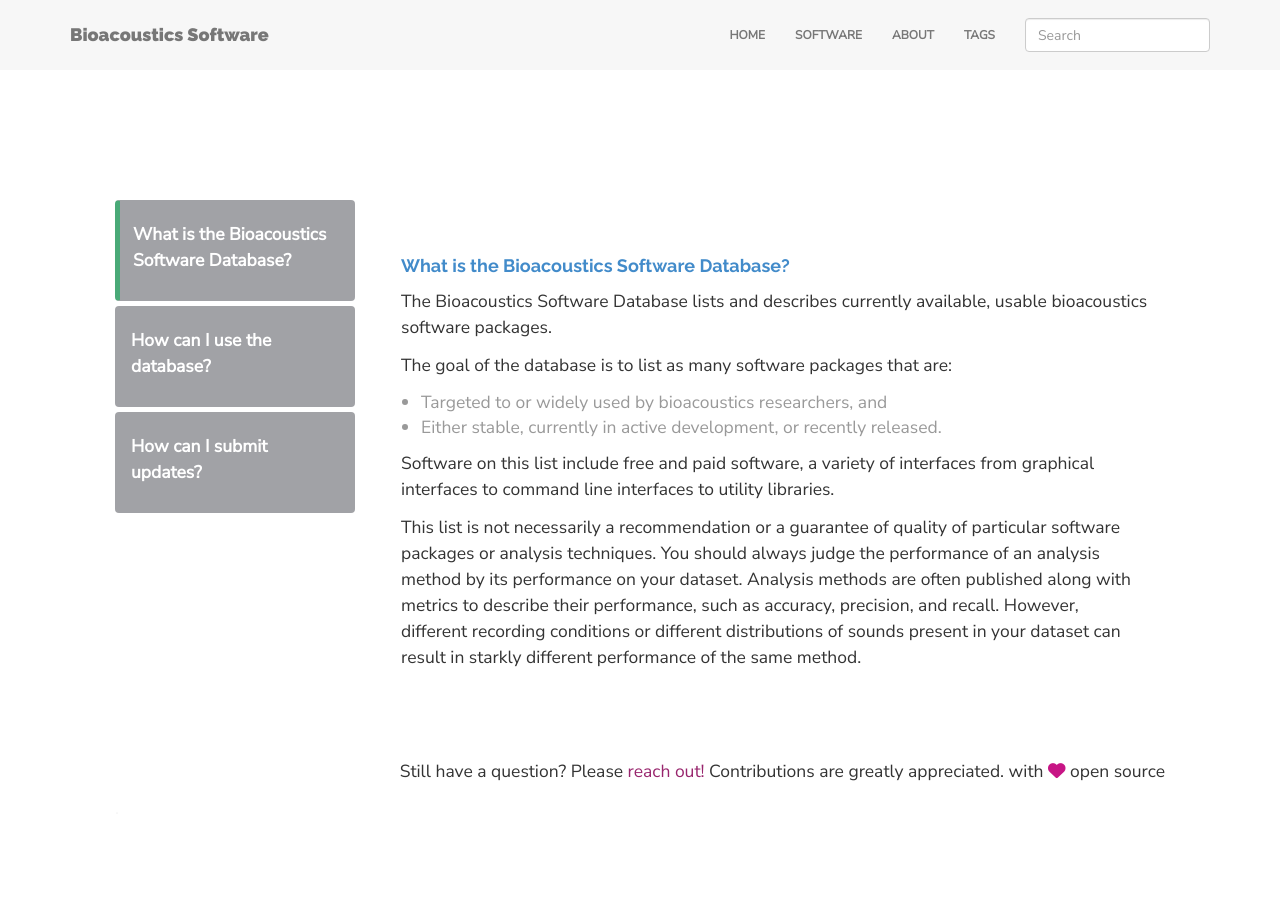
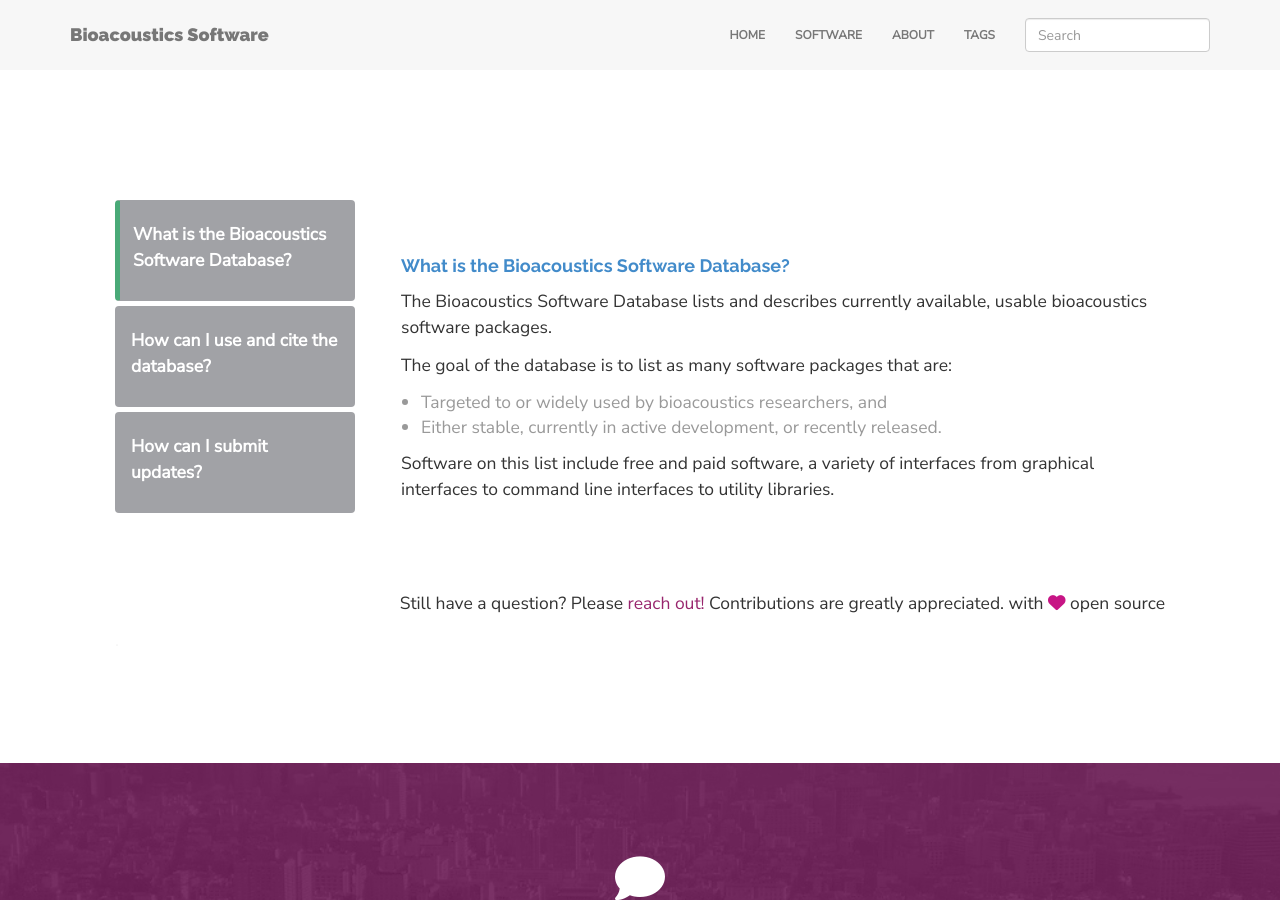
Before and after one commit to rhine3/bioacoustics-software, a Jekyll site: the page built from docs/pages/about.html, in a window 1280 px wide and 900 px high. Built offline with Jekyll 4.4.1, drawn with Linux system fonts in a browser that asks for light colours; nearby versions of some CDN libraries.

Commit message:
Minor wording changes
Rearrange & shorten descriptions

```diff
--- a/docs/pages/about.html
+++ b/docs/pages/about.html
@@ -157,7 +157,7 @@
         <li class="panel panel-filled question">
           <a href="#answer2" data-toggle="tab" aria-expanded="false">
             <div class="panel-body">
-              <p class="font-bold c-white">How can I use the database?</p>
+              <p class="font-bold c-white">How can I use and cite the database?</p>
             </div>
           </a>
         </li>
@@ -189,22 +189,21 @@
               <li> Either stable, currently in active development, or recently released. </li>
             </ul>
             <p>Software on this list include free and paid software, a variety of interfaces from graphical interfaces to command line interfaces to utility libraries.</p>
-            <p>This list is not necessarily a recommendation or a guarantee of quality of particular software packages or analysis techniques.
-              You should always judge the performance of an analysis method by its performance on your dataset.
-              Analysis methods are often published along with metrics to describe their performance, such as accuracy, precision, and recall.
-              However, different recording conditions or different distributions of sounds present in your dataset can result in starkly different performance of the same method.
-            </p>
           </div>
 
           <div id="answer2" class="tab-pane">
             <h4>How can I use and cite the database?</h4>
               <p>Click on the "Software" tab to see the software in the database. You can search or sort by tags.</p>
               <p>The database will have a DOI soon. In the meantime, please <a href="mailto:tessa.rhinehart@pitt.edu">contact Tessa Rhinehart</a> for citation information.</p>
+              <p>This list is not a recommendation or guarantee that the software will work for you. You should always judge the performance of an analysis method by its performance on your dataset.
+              <p>Different recording conditions or different distributions of sounds present in your dataset can result in starkly different performance of the same method.</p>
+            </p>
 
           </div>
           <div id="answer3" class="tab-pane">
             <h4>How can I submit updates?</h4>
-              <p>If you have suggestions for additional software to be included or corrections to be made to the descriptions of current software, please submit <a href="https://docs.google.com/forms/d/e/1FAIpQLSdE_UX-bvohtBLSXTAKbtapvR5wuw30WWIZcCjROp4HsdklTQ/viewform">this form</a>. We request that you fill out as many descriptions as you can that are relevant to the software at hand.</p>
+              <p>If you have suggestions for additional software to be included or corrections to be made to the descriptions of current software, please submit <a href="https://docs.google.com/forms/d/e/1FAIpQLSdE_UX-bvohtBLSXTAKbtapvR5wuw30WWIZcCjROp4HsdklTQ/viewform">this form</a>.</p>
+              <p>We request that you fill out as many descriptions as you can that are relevant to the software at hand.</p>
               <p>Your contributions are invaluable--thank you for your help to build the bioacoustics community!</p>
           </div>
 
```
